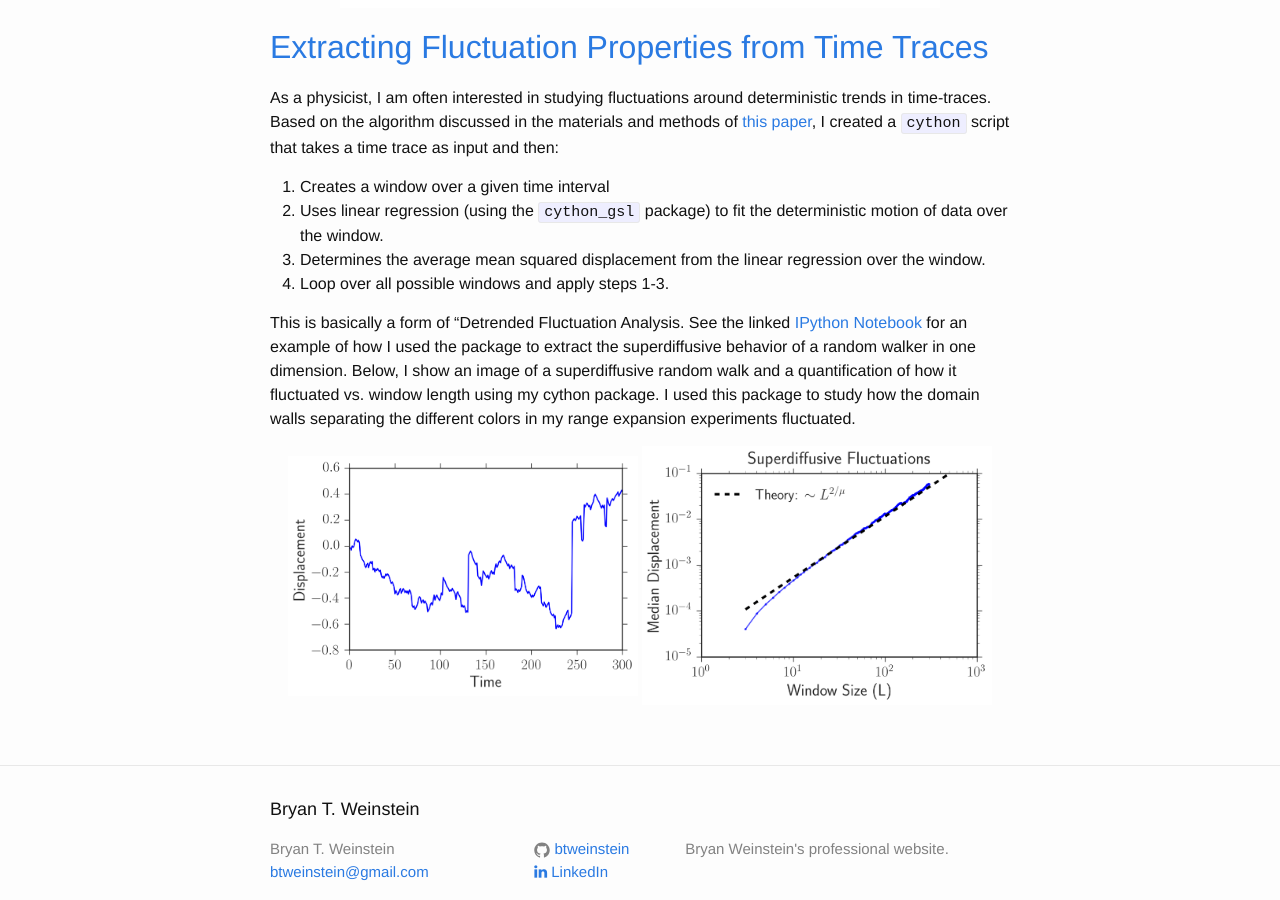
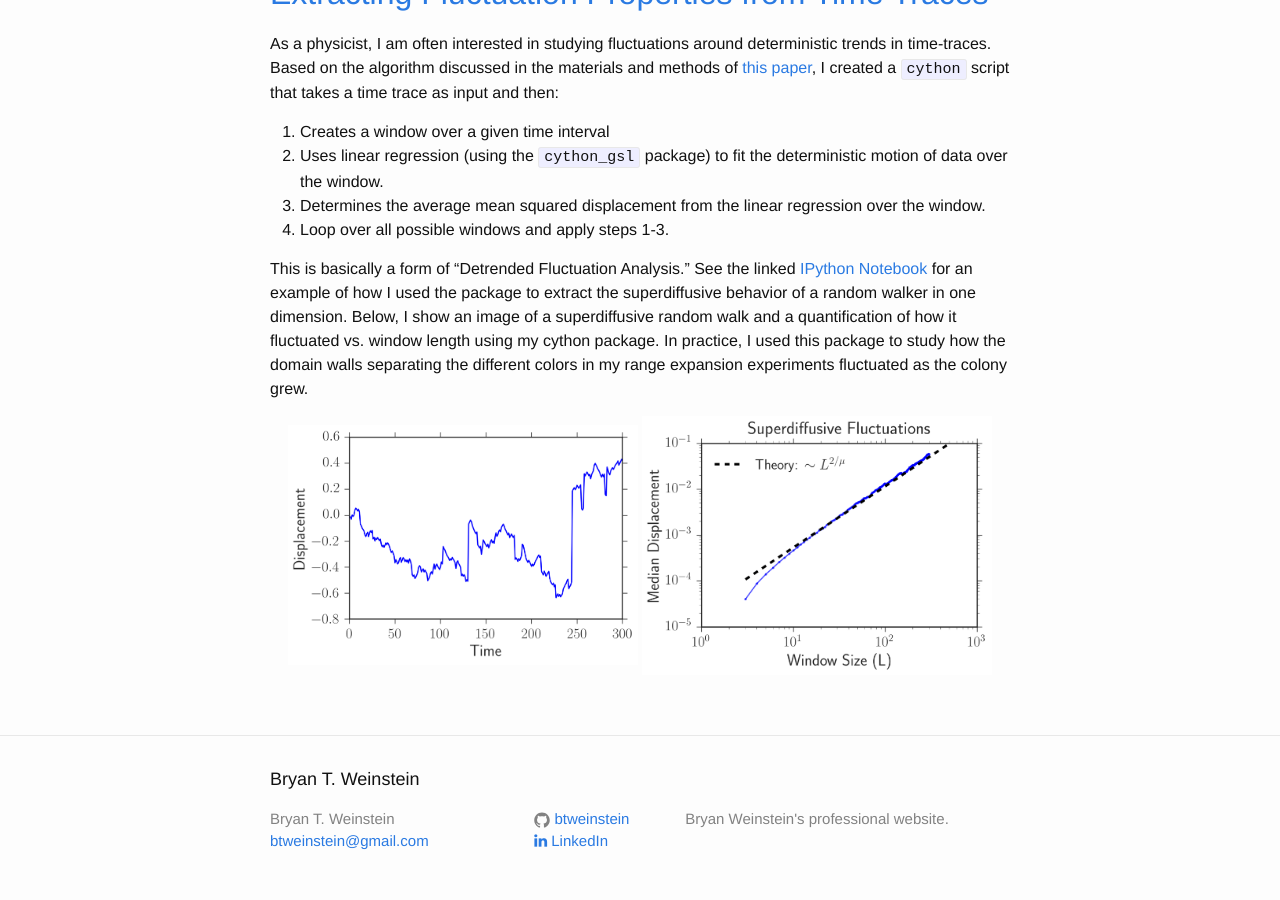
Before and after one commit to btweinstein/btweinstein.github.io, a Jekyll site: the page built from data_analysis.md, in a window 1280 px wide and 900 px high, scrolled down 2701 px. Built offline with Jekyll 4.4.1, drawn with Linux system fonts in a browser that asks for light colours; nearby versions of some CDN libraries.

Commit message:
Making progress...again slowly.

```diff
--- a/data_analysis.md
+++ b/data_analysis.md
@@ -25,7 +25,7 @@ on the right was the masks of each strain created using my script. The words "eY
 are labels for the strains corresponding to the fluroescent proteins that they produce.
 
  <p align="center">
-<img src="../images/resized/expansion_vs_mask_bigger_text.jpg" width="450">
+<img src="../images/resized/expansion_vs_mask_bigger_text.jpg" width="500">
 </p>
 
 After using Fiji to create the fluorescent masks, I imported the masks into python  and developed
@@ -38,7 +38,7 @@ to theoretical predictions.
 For example, in the linked [IPython notebook](https://github.com/Range-Expansions/range_expansion_image_analysis_python/blob/master/doc/domain_width_example_for_website.ipynb), I used my package to determine the growth of black sectors from experiments similar to that above; the average angular domain width vs. radius is plotted below.
 
  <p align="center">
-<img src="../images/resized/growth_of_domains.png" width="600">
+<img src="../images/resized/growth_of_domains.png" width="500">
 </p>
 
 Many interesting other plots can be created with the package. For example, I used it to create the figure below illustrating the average fraction of three of the above competing strains (red, yellow, and blue) as a function of colony radius during many experiments. The initial fraction composition is the red dot and the final composition is the blue one. As you can see, the
@@ -87,10 +87,11 @@ I created a `cython` script that takes a time trace as input and then:
 3. Determines the average mean squared displacement from the linear regression over the window.
 4. Loop over all possible windows and apply steps 1-3.
 
-This is basically a form of "Detrended Fluctuation Analysis. See the linked
+This is basically a form of "Detrended Fluctuation Analysis." See the linked
 [IPython Notebook](https://github.com/Range-Expansions/expansion_powerlaw_fit/blob/master/doc/powerlaw_fit_example_for_website.ipynb)
-for an example of how I used the package to extract the superdiffusive behavior of a random walker in one dimension. Below, I show an image of a superdiffusive random walk and a quantification of how it fluctuated vs. window length using my cython package. I used this package
-to study how the domain walls separating the different colors in my range expansion experiments fluctuated.
+for an example of how I used the package to extract the superdiffusive behavior of a random walker in one dimension.
+Below, I show an image of a superdiffusive random walk and a quantification of how it fluctuated vs. window length using my cython package. In practice, I used this package
+to study how the domain walls separating the different colors in my range expansion experiments fluctuated as the colony grew.
 
  <p align="center">
 <img src="../images/resized/random_walk_example.png" width="350">
```
Also changed, not shown: Computation.md (+3 -3 lines), scientific_computing.md (+11 -6 lines).
